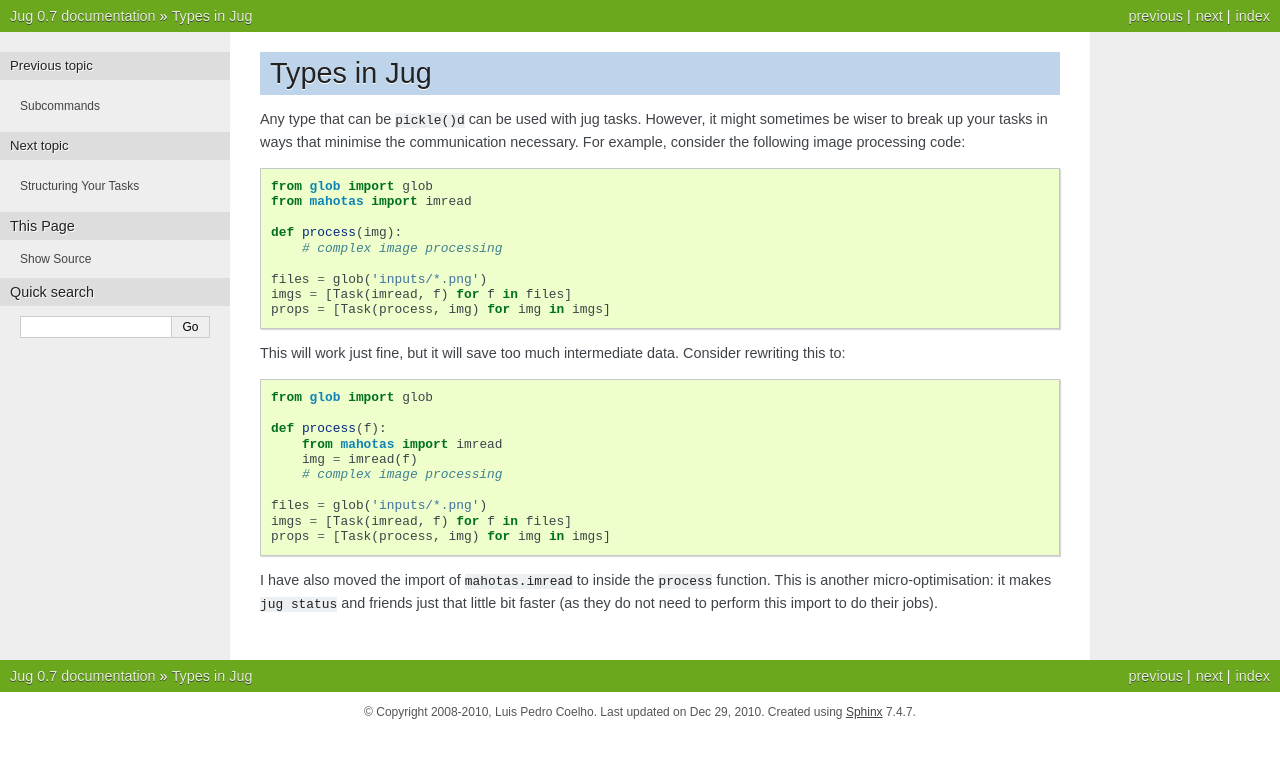
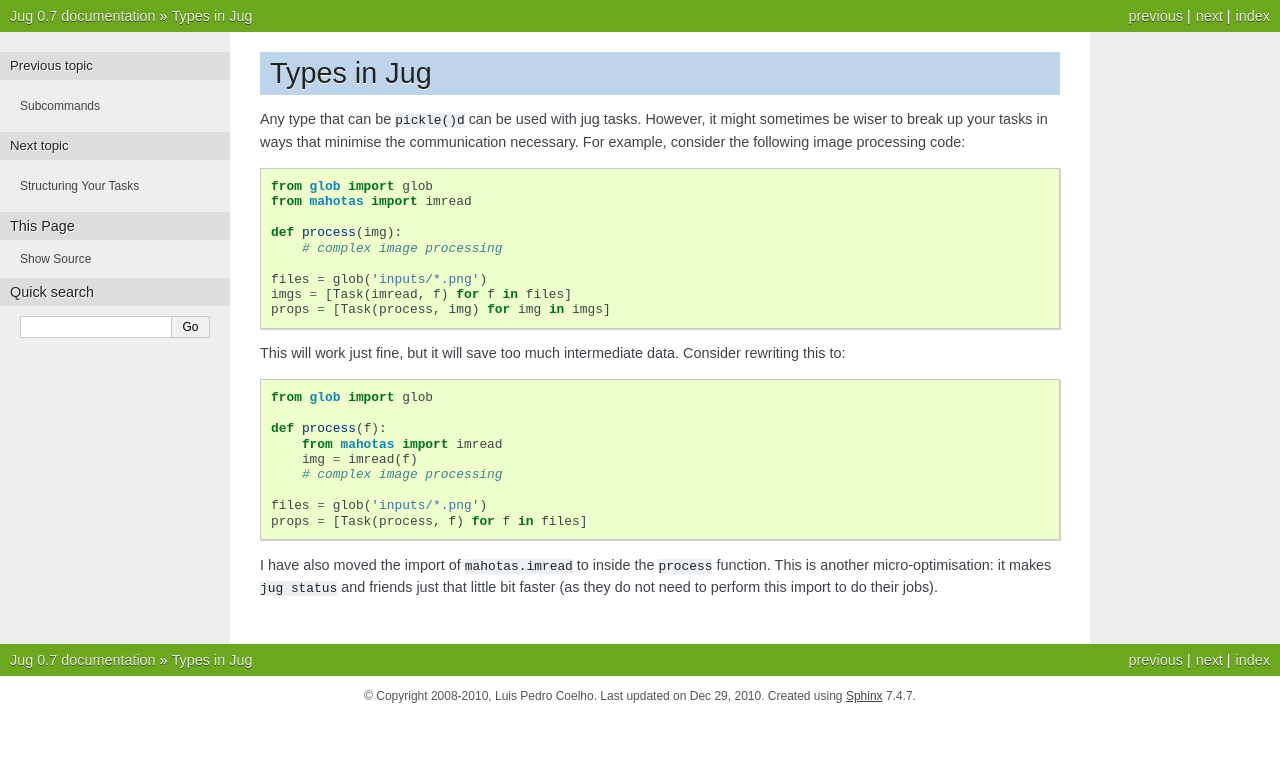
Before and after one commit to luispedro/jug, a Sphinx documentation site: the page built from docs/types.rst, in a window 1280 px wide. Shown: the top 758 px of the page. Built offline with Sphinx 7.4.7, drawn with Linux system fonts in a browser that asks for light colours.

Commit message:
DOC: Fix example
The copy&paste meant that both before&after had the same code.

```diff
--- a/docs/types.rst
+++ b/docs/types.rst
@@ -28,8 +28,7 @@ rewriting this to::
         # complex image processing
 
     files = glob('inputs/*.png')
-    imgs = [Task(imread, f) for f in files]
-    props = [Task(process, img) for img in imgs]
+    props = [Task(process, f) for f in files]
 
 I have also moved the import of ``mahotas.imread`` to inside the ``process``
 function. This is another micro-optimisation: it makes ``jug status`` and
```
